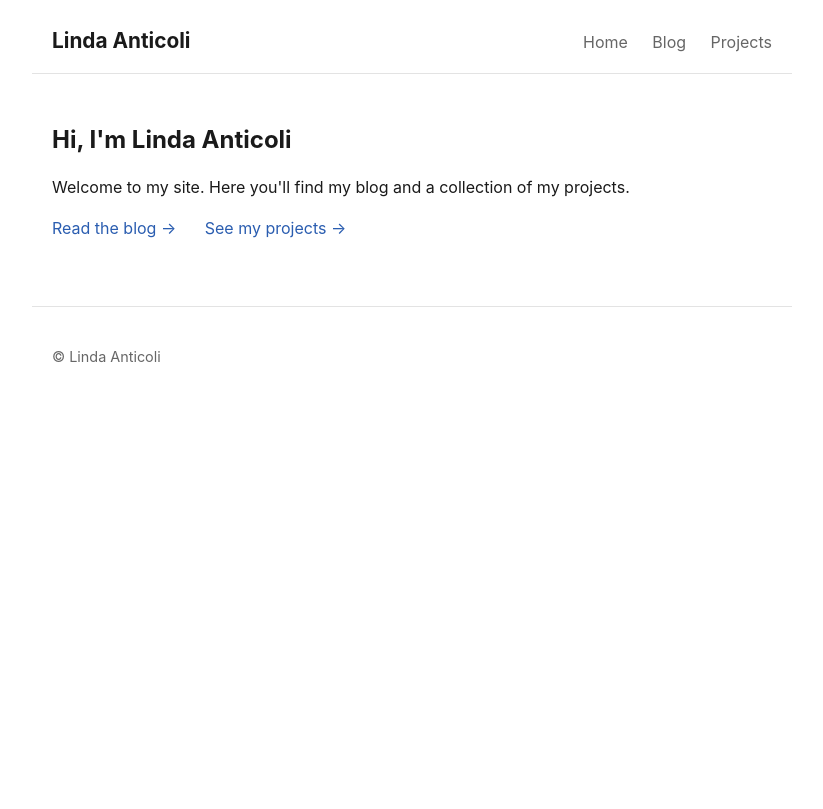
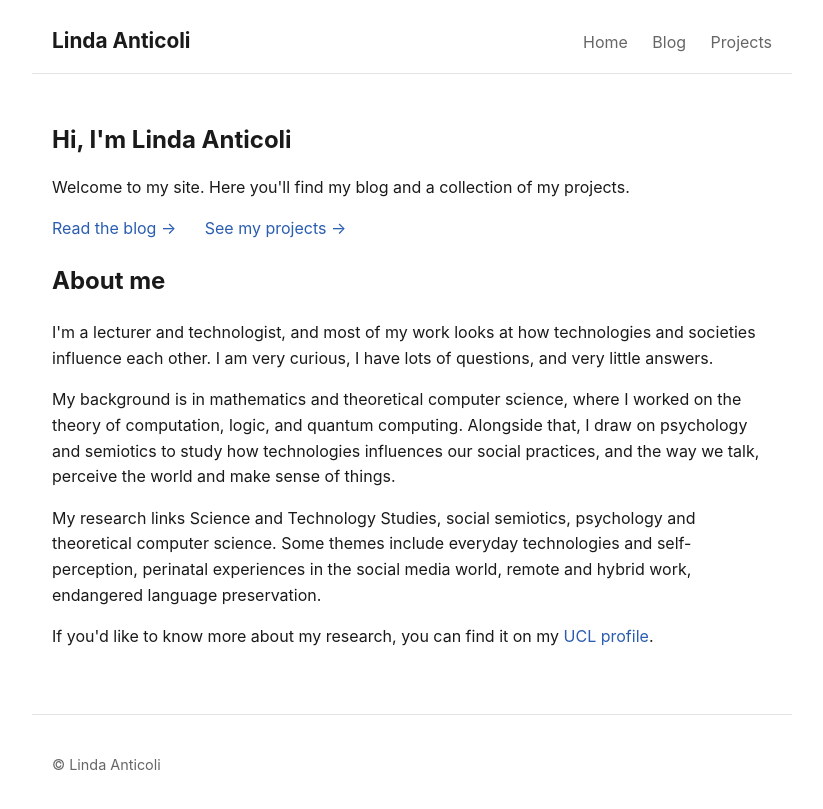
Before and after one commit to linda-anticoli/linda-anticoli.github.io, a Jekyll site: the page built from index.html, in a window 1280 px wide. Shown: the top 809 px of the page, without its empty margins (228-1051 px from the left). Built offline with Jekyll 4.4.1, drawn with Linux system fonts in a browser that asks for light colours.

Commit message:
About me update

```diff
--- a/index.html
+++ b/index.html
@@ -4,9 +4,21 @@ title: Home
 ---
 <section class="intro">
   <h1>Hi, I'm Linda Anticoli</h1>
-  <p>Welcome to my site. Here you'll find my blog and a collection of my projects.</p>
+  <p>Welcome to my site. Here you'll find my blog and a collection of my projects.
+  </p>
   <p class="intro-links">
     <a href="{{ '/blog/' | relative_url }}">Read the blog &rarr;</a>
     <a href="{{ '/projects/' | relative_url }}">See my projects &rarr;</a>
   </p>
 </section>
+
+<section>
+  <h2>About me</h2>
+  <p>I'm a lecturer and technologist, and most of my work looks at how technologies and societies influence each other. I am very curious, I have lots of questions, and very little answers.</p>
+
+  <p>My background is in mathematics and theoretical computer science, where I worked on the theory of computation, logic, and quantum computing. Alongside that, I draw on psychology and semiotics to study how technologies influences our social practices, and the way we talk, perceive the world and make sense of things. </p>
+
+  <p>My research links Science and Technology Studies, social semiotics, psychology and theoretical computer science. Some themes include everyday technologies and self-perception, perinatal experiences in the social media world, remote and hybrid work, endangered language preservation.</p>
+
+  <p>If you'd like to know more about my research, you can find it on my <a href="https://rps.ucl.ac.uk/userprofile.html?uid=76092">UCL profile</a>.</p>
+</section>
```
